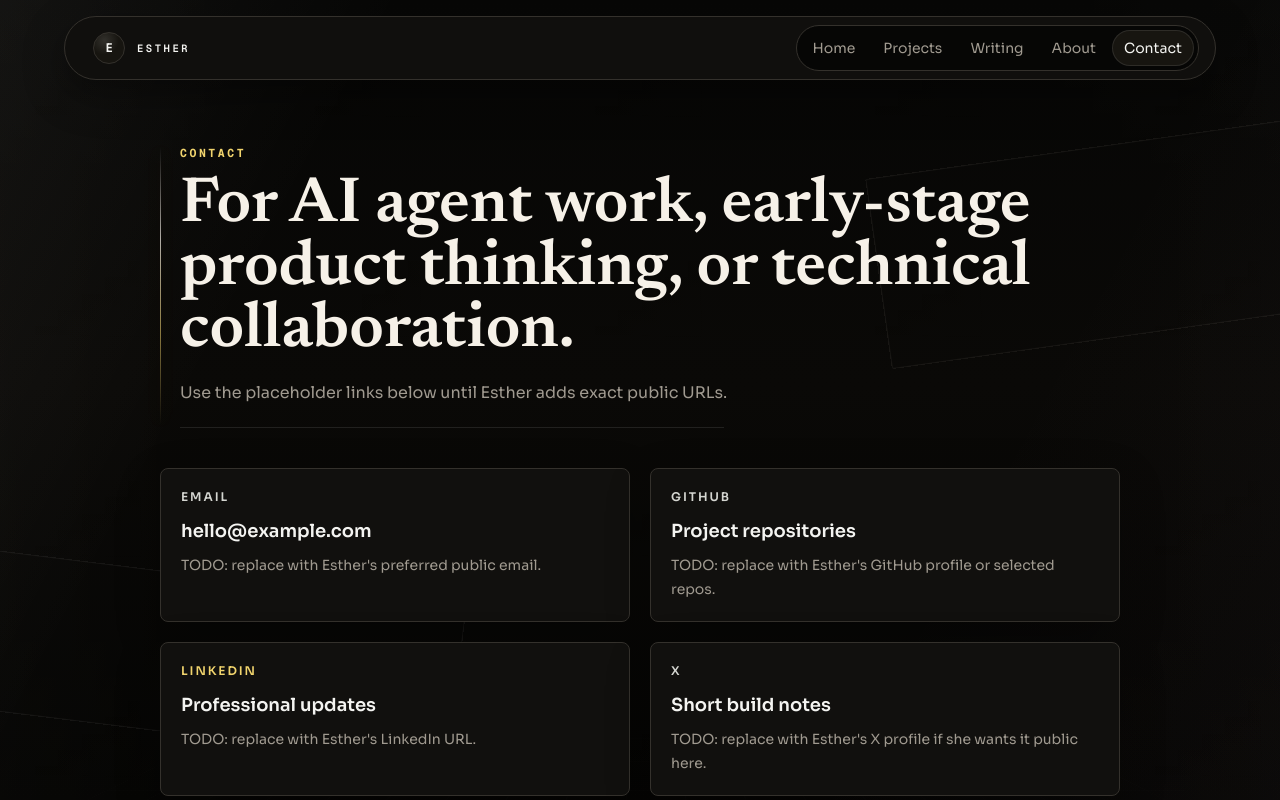
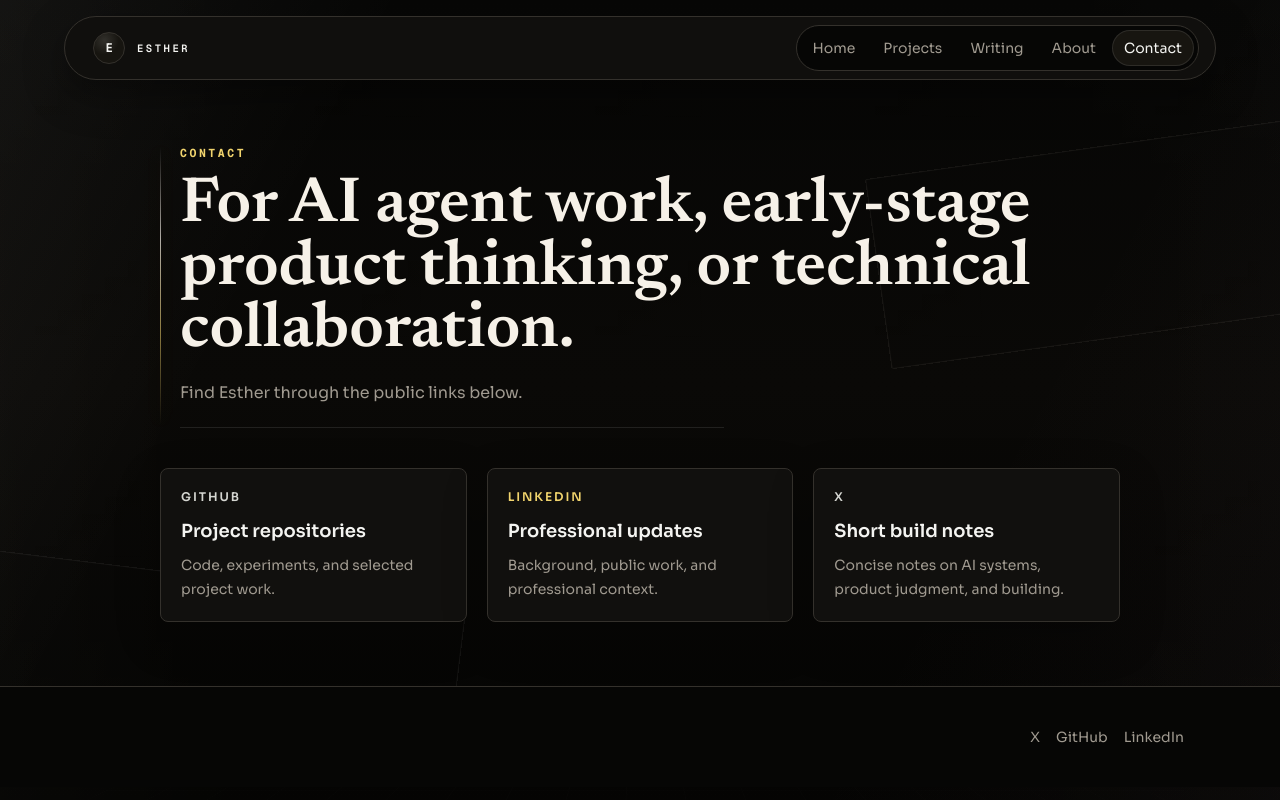
Before and after one commit to esther-huang/esther-personal-site, a Next.js app: page /contact in a window 1280 px wide. Shown: the top 800 px of the page. Built offline with nearby package versions, Linux system fonts and the light colour scheme.

Commit message:
Update public contact links

```diff
--- a/src/app/contact/page.tsx
+++ b/src/app/contact/page.tsx
@@ -13,20 +13,10 @@ export default function ContactPage() {
       <SectionHeading
         eyebrow="Contact"
         title="For AI agent work, early-stage product thinking, or technical collaboration."
-        description="Use the placeholder links below until Esther adds exact public URLs."
+        description="Find Esther through the public links below."
       />
 
-      <div className="grid gap-5 md:grid-cols-2">
-        <Link
-          href={siteConfig.social.email}
-          className="rounded-lg border border-line bg-panel p-5 shadow-soft transition duration-700 hover:border-bluegray/35 hover:bg-panelSoft"
-        >
-          <p className="text-xs font-semibold uppercase tracking-[0.16em] text-bluegray">Email</p>
-          <p className="mt-3 text-lg font-semibold text-ink">hello@example.com</p>
-          <p className="mt-2 text-sm leading-6 text-muted">
-            TODO: replace with Esther's preferred public email.
-          </p>
-        </Link>
+      <div className="grid gap-5 md:grid-cols-3">
         <Link
           href={siteConfig.social.github}
           className="rounded-lg border border-line bg-panel p-5 shadow-soft transition duration-700 hover:border-bluegray/35 hover:bg-panelSoft"
@@ -34,7 +24,7 @@ export default function ContactPage() {
           <p className="text-xs font-semibold uppercase tracking-[0.16em] text-bluegray">GitHub</p>
           <p className="mt-3 text-lg font-semibold text-ink">Project repositories</p>
           <p className="mt-2 text-sm leading-6 text-muted">
-            TODO: replace with Esther's GitHub profile or selected repos.
+            Code, experiments, and selected project work.
           </p>
         </Link>
         <Link
@@ -44,7 +34,7 @@ export default function ContactPage() {
           <p className="text-xs font-semibold uppercase tracking-[0.16em] text-sage">LinkedIn</p>
           <p className="mt-3 text-lg font-semibold text-ink">Professional updates</p>
           <p className="mt-2 text-sm leading-6 text-muted">
-            TODO: replace with Esther's LinkedIn URL.
+            Background, public work, and professional context.
           </p>
         </Link>
         <Link
@@ -54,7 +44,7 @@ export default function ContactPage() {
           <p className="text-xs font-semibold uppercase tracking-[0.16em] text-bluegray">X</p>
           <p className="mt-3 text-lg font-semibold text-ink">Short build notes</p>
           <p className="mt-2 text-sm leading-6 text-muted">
-            TODO: replace with Esther's X profile if she wants it public here.
+            Concise notes on AI systems, product judgment, and building.
           </p>
         </Link>
       </div>
--- a/src/components/Footer.tsx
+++ b/src/components/Footer.tsx
@@ -4,13 +4,11 @@ import { siteConfig } from "@/lib/site";
 export function Footer() {
   return (
     <footer className="relative z-10 border-t border-line bg-paper">
-      <div className="mx-auto flex max-w-6xl flex-col gap-6 px-5 py-10 text-sm text-muted sm:px-8 md:flex-row md:items-center md:justify-between">
-        <p>Draft-only personal site. No analytics, no deployment wiring.</p>
-        <div className="flex flex-wrap gap-4">
+      <div className="mx-auto flex max-w-6xl justify-end px-5 py-10 text-sm text-muted sm:px-8">
+        <div className="flex flex-wrap justify-end gap-4">
           <Link href={siteConfig.social.x}>X</Link>
           <Link href={siteConfig.social.github}>GitHub</Link>
           <Link href={siteConfig.social.linkedin}>LinkedIn</Link>
-          <Link href={siteConfig.social.email}>Email</Link>
         </div>
       </div>
     </footer>
--- a/src/lib/site.ts
+++ b/src/lib/site.ts
@@ -6,11 +6,10 @@ export const siteConfig = {
   shortBio:
     "AI builder with a background in information science, electrical and computer engineering, GUI agents, robotics workflows, RAG systems, and AI infrastructure.",
   social: {
-    // TODO: Esther should replace these placeholders before publishing.
-    x: "#",
-    github: "#",
-    linkedin: "#",
-    email: "mailto:hello@example.com"
+    x: "https://x.com/_Esther_H",
+    github: "https://github.com/esther-huang",
+    linkedin: "https://www.linkedin.com/in/esther-xinyi-huang/",
+    email: ""
   }
 };
 
```
